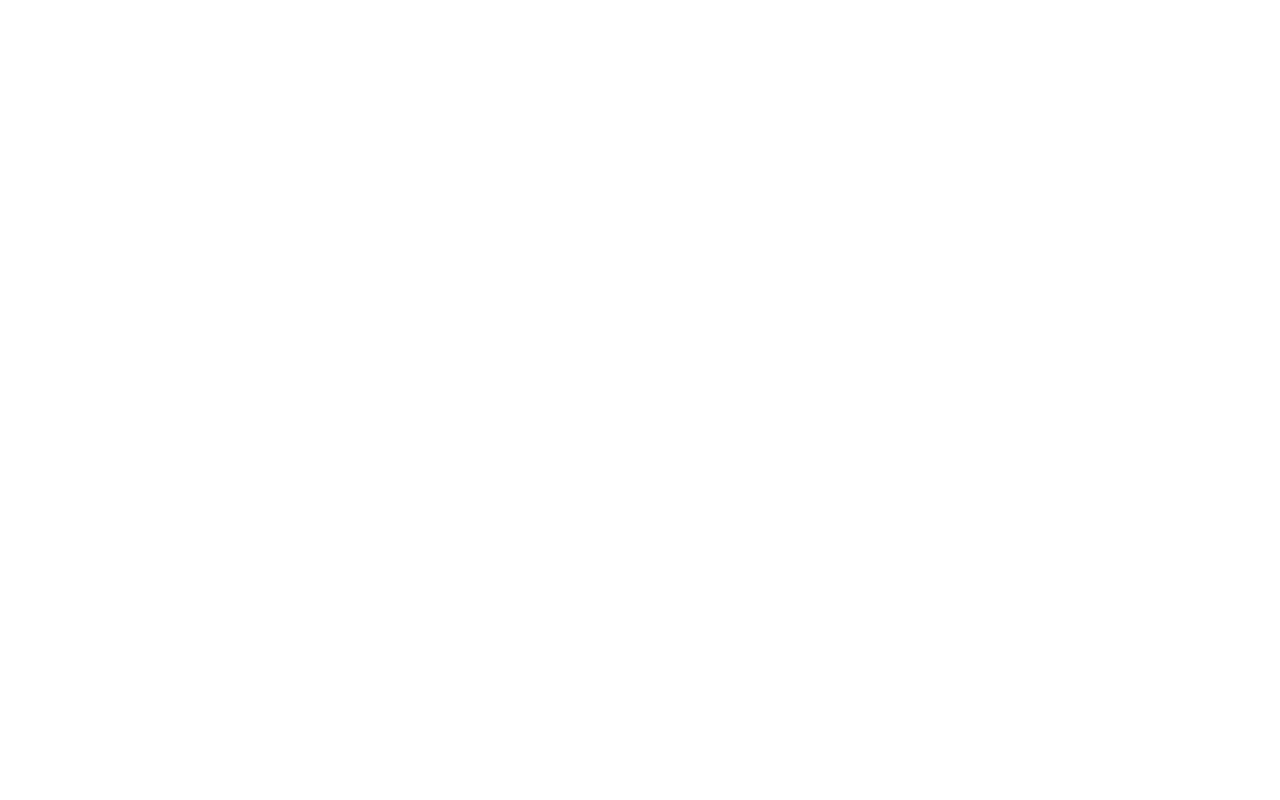
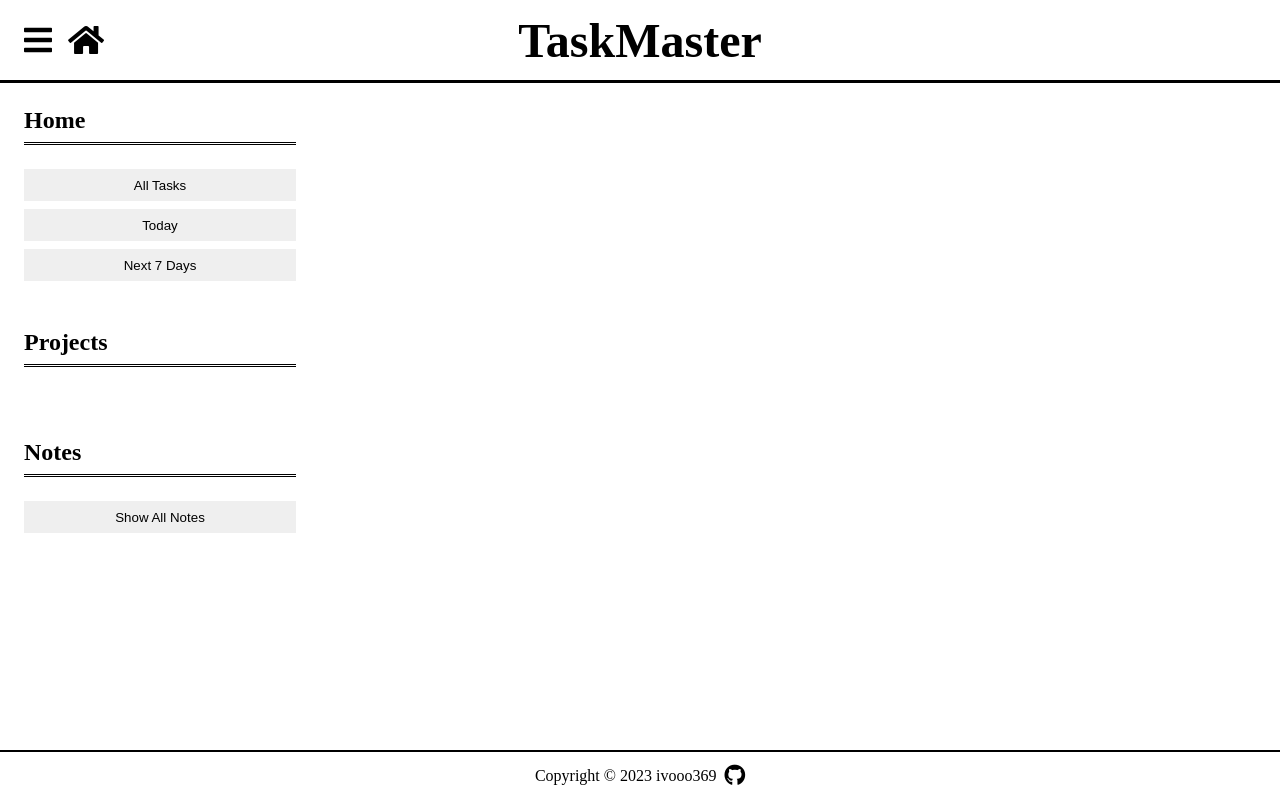
Before and after one commit to ivooo369/Todo-List, a website built with webpack: page src/index.html in a window 1280 px wide. Built offline with nearby package versions, Linux system fonts and the light colour scheme.

Commit message:
Add a basic structure for the project

```diff
--- a/src/index.html
+++ b/src/index.html
@@ -5,10 +5,57 @@
     <meta charset="UTF-8">
     <meta name="viewport" content="width=device-width, initial-scale=1.0">
     <title>Todo List</title>
+    <link rel="stylesheet" href="https://cdnjs.cloudflare.com/ajax/libs/font-awesome/5.15.3/css/all.min.css" />
 </head>
 
 <body>
-
+    <header>
+        <div class="header-buttons">
+            <i class="fa fa-bars fa-2x"></i>
+            <i class="fas fa-home fa-2x"></i>
+        </div>
+        <div class="title-container">
+            <h1 class="title">TaskMaster</h1>
+        </div>
+    </header>
+    <div class="content">
+        <div class="menu-container">
+            <div class="sections">
+                <h2 class="menu-titles">Home</h2>
+                <div class="menu-buttons-container">
+                    <button class="menu-buttons" id="all-tasks-button">All Tasks</button>
+                    <button class="menu-buttons" id="today-tasks-button">Today</button>
+                    <button class="menu-buttons" id="week-tasks-button">Next 7 Days</button>
+                </div>
+            </div>
+            <div class="sections">
+                <h2 class="menu-titles">Projects</h2>
+                <div class="projects-container"></div>
+            </div>
+            <div class="sections">
+                <h2 class="menu-titles">Notes</h2>
+                <button class="menu-buttons" id="all-notes-button">Show All Notes</button>
+            </div>
+        </div>
+        <div class="tasks-pages-container">
+            <div class="pages" id="all-tasks-page">
+                <h2>All Tasks</h2>
+            </div>
+            <div class="pages" id="today-tasks-page">
+                <h2>Today</h2>
+            </div>
+            <div class="pages" id="week-tasks-page">
+                <h2>Next 7 Days</h2>
+            </div>
+            <div class="pages" id="all-notes-page">
+                <h2>Notes</h2>
+            </div>
+        </div>
+    </div>
+    <footer>
+        <span>Copyright © 2023 ivooo369</span>
+        <a href="https://github.com/ivooo369" class="github-link"><i class="fab fa-github fa-lg"></i></a>
+    </footer>
 </body>
 
 </html>
--- a/src/style.css
+++ b/src/style.css
@@ -0,0 +1,107 @@
+* {
+    -webkit-tap-highlight-color: rgba(255, 255, 255, 0) !important;
+    outline: none !important;
+    margin: 0;
+    padding: 0;
+}
+
+body {
+    height: 100vh;
+}
+
+.content {
+    display: flex;
+}
+
+header {
+    display: flex;
+    justify-content: center;
+    align-items: center;
+    padding: 1rem;
+    border-bottom: 3px solid black;
+    font-size: 1.5rem;
+}
+
+.title-container {
+    display: flex;
+    align-items: center;
+    gap: 0.5rem;
+}
+
+.title-icon {
+    width: 3rem;
+    height: 3rem;
+}
+
+.header-buttons {
+    display: flex;
+    gap: 1rem;
+    font-size: 1rem;
+    padding: 0.5rem;
+    margin-right: auto;
+}
+
+.title-container {
+    position: absolute;
+}
+
+.pages {
+    display: none;
+}
+
+.all-tasks-page {
+    display: flex;
+}
+
+.menu-container {
+    display: flex;
+    flex-direction: column;
+    width: 20rem;
+}
+
+.menu-titles {
+    padding-bottom: 0.5rem;
+    border-bottom: 3px double black;
+}
+
+.sections {
+    display: flex;
+    flex-direction: column;
+    gap: 1.5rem;
+    padding: 1.5rem;
+}
+
+.menu-buttons-container {
+    display: flex;
+    flex-direction: column;
+    align-items: start;
+    gap: 0.5rem;
+}
+
+.menu-buttons {
+    width: 100%;
+    height: 2rem;
+    border: none;
+}
+
+footer {
+    display: flex;
+    justify-content: center;
+    align-items: center;
+    gap: 0.5rem;
+    height: 3rem;
+    position: absolute;
+    bottom: 0;
+    width: 100%;
+    border-top: 2px solid black;
+}
+
+.github-link {
+    color: inherit;
+    text-decoration: none;
+}
+
+button:hover,
+i:hover {
+    cursor: pointer;
+}
```
